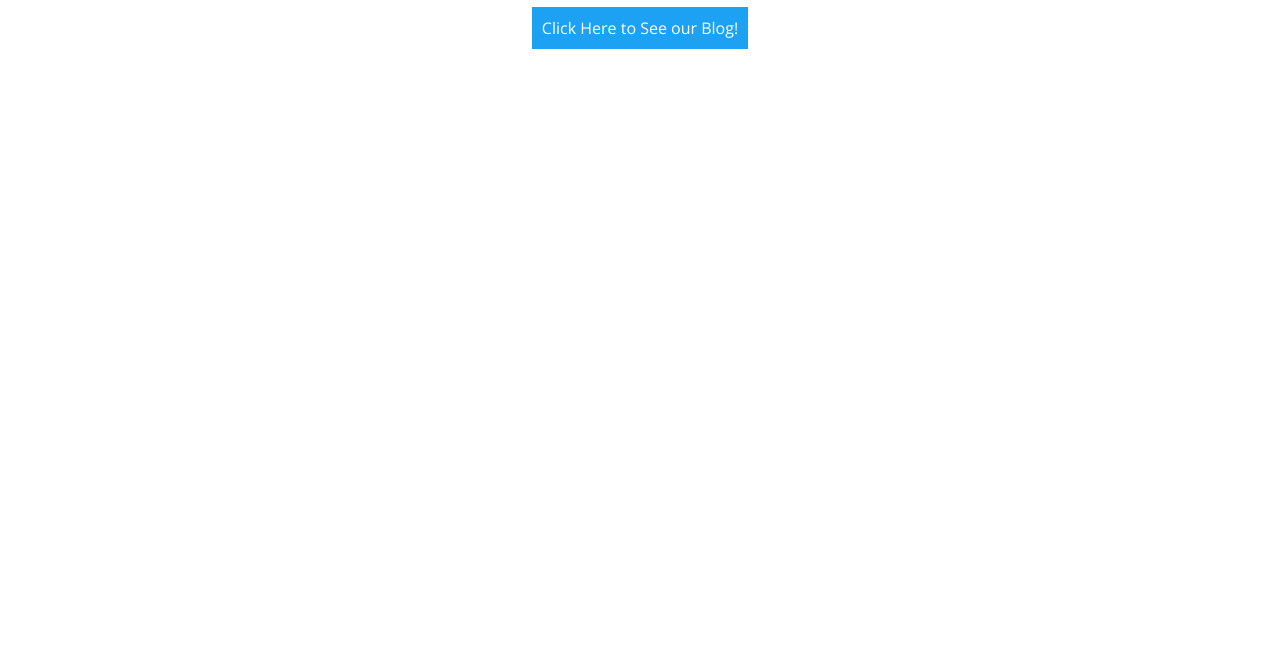
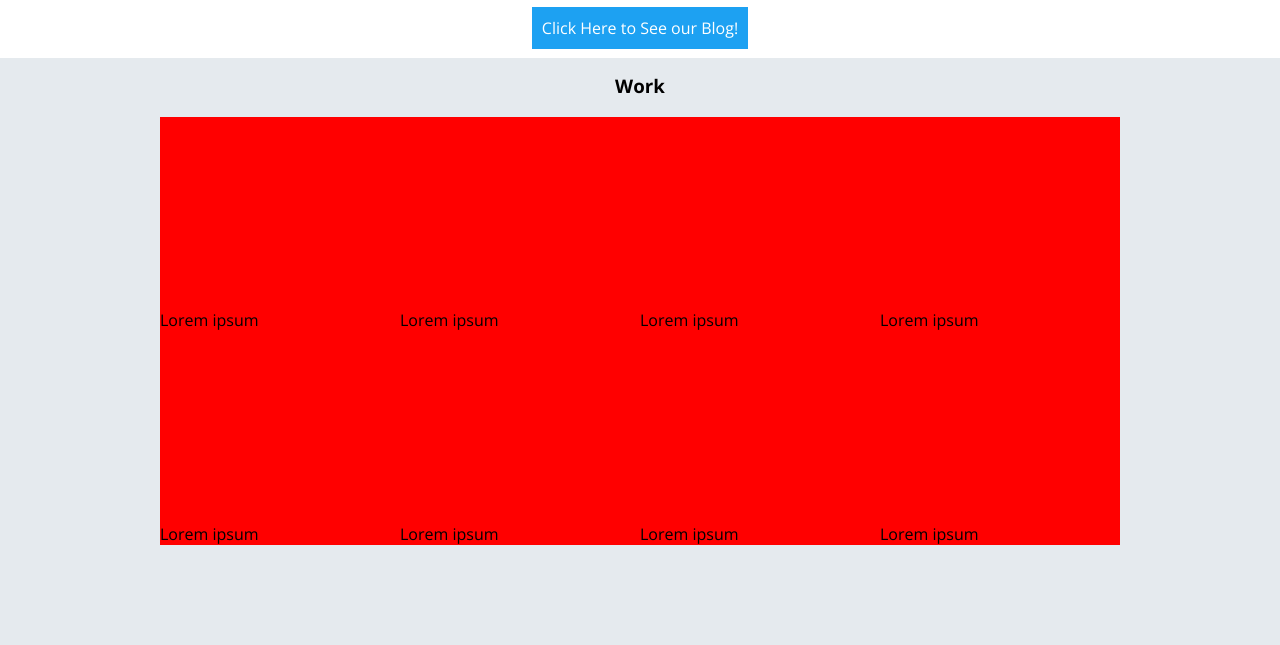
Before and after one commit to ParthBGarg/Website-Parth-Garg-2016, a plain HTML site: page index.html in a window 1280 px wide. Shown: the part 1420-2065 px from the top of the page. Before the commit the page ends 1469 px from the top, so only its background shows below. Drawn offline with nearby package versions, Linux system fonts and the light colour scheme.

Commit message:
Gallery Markup

```diff
--- a/CSS/2-base/vars.sass
+++ b/CSS/2-base/vars.sass
@@ -1,2 +1,3 @@
 $mainyellow: #ffff00
-$ctacolor:  #1da1f2
+$ctacolor: #1da1f2
+$altbg: #e5eaee
--- /dev/null
+++ b/CSS/4-layouts/gallery.sass
@@ -0,0 +1,24 @@
+.alt
+    background: $altbg
+
+    h3
+        text-align: center
+        padding-top: 15px
+
+.thumb-container
+    max-width: 960px
+    margin: 0px auto
+    padding-bottom: 100px
+    +clearfix
+
+    .thumb-unit
+        width: 25%
+        background: red
+        display: block
+        float: left
+        padding-top: 20%
+        position: relative
+
+        .thumb-overlay
+            position: absolute
+            top: 0
--- a/CSS/4-layouts/layouts-dir.sass
+++ b/CSS/4-layouts/layouts-dir.sass
@@ -1,3 +1,4 @@
 @import "menu"
 @import "main-section"
 @import "blog"
+@import "gallery"
--- a/CSS/4-layouts/main-section.sass
+++ b/CSS/4-layouts/main-section.sass
@@ -19,7 +19,7 @@ body
         font-family: 'Open Sans Condensed', sans-serif
         margin:
             bottom: 1px
-        color: yellow
+        color: white
 
     h3
         cursor: pointer
--- a/CSS/4-layouts/menu.sass
+++ b/CSS/4-layouts/menu.sass
@@ -31,8 +31,8 @@
 
 li
     padding: 10px
-    font-size: 18px
-    color: darken($mainyellow, 20%)
+    font-size: 14px
+    color: white
 header
 
     a
--- a/JS/functions-dist.js
+++ b/JS/functions-dist.js
@@ -1 +1 @@
-$(document).ready(function(){var n=$("body");$(".menu-toggle").click(function(){return n.toggleClass("menu-open"),!1})});
+$(document).ready(function(){var e=$("body");$(".menu-toggle").click(function(){return e.toggleClass("menu-open"),!1}),$(".grid").masonry({itemSelector:".item",columnWidth:160,gutter:10})});
--- a/JS/functions.js
+++ b/JS/functions.js
@@ -6,4 +6,10 @@ $(document).ready(function() {
         return false
     });
 
+    // Gallery Grid Masonry
+    $('.grid').masonry({
+        itemSelector: '.item',
+        columnWidth: 160,
+        gutter: 10
+    });
 });
--- a/index.html
+++ b/index.html
@@ -13,7 +13,6 @@
         <ul>
           <li>Home</li>
           <li>Blog</li>
-          <li>Social Media</li>
           <li>Gallery</li>
           <li>Clients</li>
           <li>About</li>
@@ -29,8 +28,47 @@
       <h2>Check Out Our Blog!</h2>
       <p>Lorem ipsum dolor sit amet, consectetur adipiscing elit. Curabitur nec dolor nisi. Proin tincidunt mattis ex, sed sodales nisi mattis et. Sed ullamcorper nibh in varius bibendum. Mauris sed est ac leo luctus rutrum. Integer viverra purus tincidunt, convallis libero et, gravida velit. Quisque at magna sit amet ex varius venenatis id sed velit. Phasellus molestie, purus nec aliquet fermentum, urna felis fringilla libero, sed maximus nunc tortor non arcu. Praesent scelerisque aliquet suscipit.</p><img src="http://www.designsrock.com/wp-content/uploads/2016/04/Best-flat-blog-Templates-36.jpg?9553ad">
       <div class="cta-wrap"><a class="cta">Click Here to See our Blog!</a></div>
+      <div class="gallery">
+        <section class="alt">
+          <h3>Work</h3>
+          <div class="thumb-container"><a class="thumb-unit">
+              <div class="tumb-overlay">
+                <stong>Lorem ipsum</stong>
+                <div class="zoom-icon"></div>
+              </div></a><a class="thumb-unit">
+              <div class="tumb-overlay">
+                <stong>Lorem ipsum</stong>
+                <div class="zoom-icon"></div>
+              </div></a><a class="thumb-unit">
+              <div class="tumb-overlay">
+                <stong>Lorem ipsum</stong>
+                <div class="zoom-icon"></div>
+              </div></a><a class="thumb-unit">
+              <div class="tumb-overlay">
+                <stong>Lorem ipsum</stong>
+                <div class="zoom-icon"></div>
+              </div></a><a class="thumb-unit">
+              <div class="tumb-overlay">
+                <stong>Lorem ipsum</stong>
+                <div class="zoom-icon"></div>
+              </div></a><a class="thumb-unit">
+              <div class="tumb-overlay">
+                <stong>Lorem ipsum</stong>
+                <div class="zoom-icon"></div>
+              </div></a><a class="thumb-unit">
+              <div class="tumb-overlay">
+                <stong>Lorem ipsum</stong>
+                <div class="zoom-icon"></div>
+              </div></a><a class="thumb-unit">
+              <div class="tumb-overlay">
+                <stong>Lorem ipsum</stong>
+                <div class="zoom-icon"></div>
+              </div></a></div>
+        </section>
+      </div>
     </div>
     <script src="https://ajax.googleapis.com/ajax/libs/jquery/3.1.0/jquery.min.js"></script>
+    <script src="https://unpkg.com/masonry-layout@4.1/dist/masonry.pkgd.min.js"></script>
     <script src="/JS/functions-dist.js"></script>
   </body>
 </html>
```
Also changed, not shown: CSS/main-dist.css, CSS/main.css, 4 other files.
